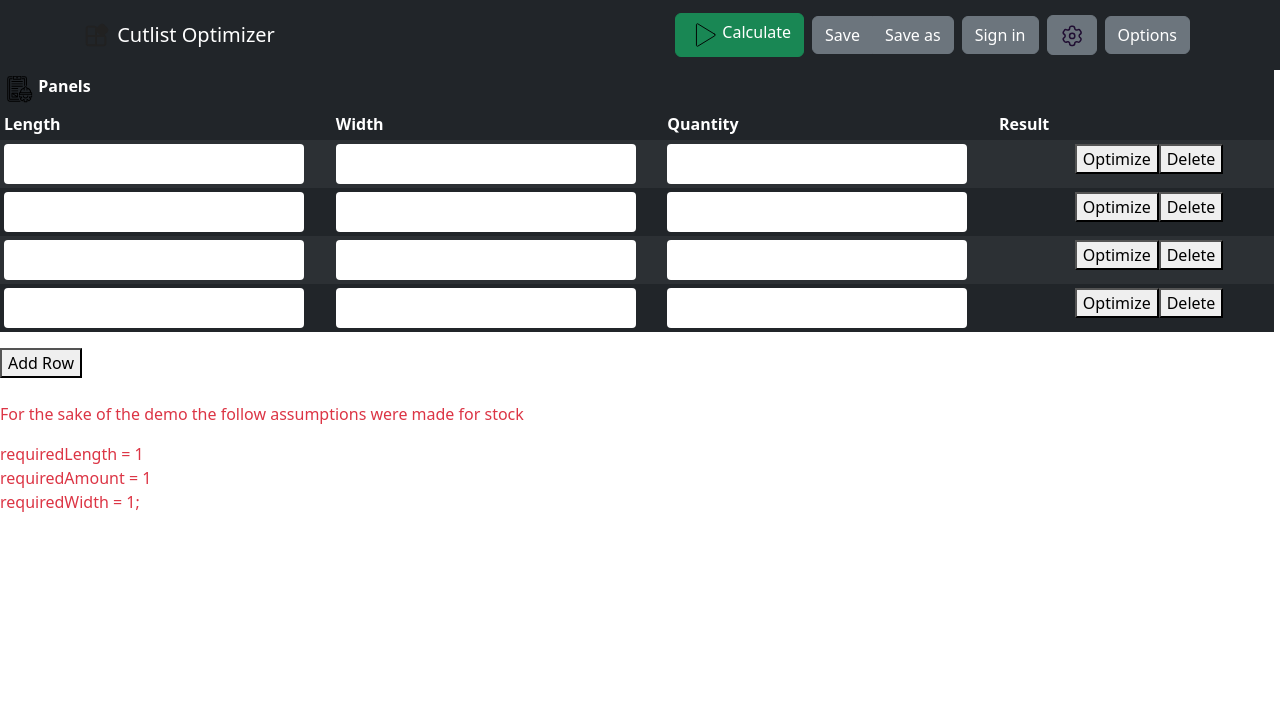
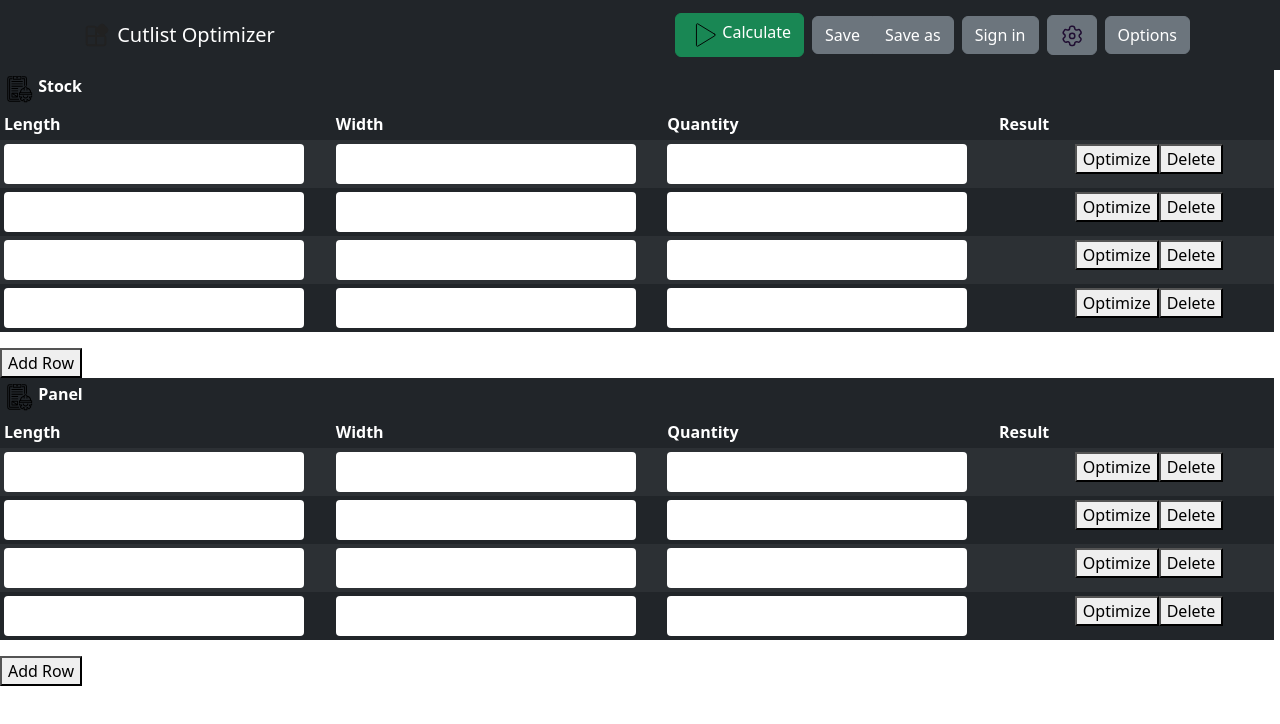
Before and after one commit to fakoredeDamilola/CLO_demo, a React (Vite) app: page / in a window 1280 px wide. Shown: the top 724 px of the page. Built offline with nearby package versions, Linux system fonts and the light colour scheme.

Commit message:
added worksheet fr stock data

```diff
--- a/src/App.jsx
+++ b/src/App.jsx
@@ -1,23 +1,80 @@
-// import { useState } from 'react'
+import { useState } from "react";
 // import reactLogo from './assets/react.svg'
 // import viteLogo from '/vite.svg'
 import "./App.css";
 import Header from "./components/Header";
 import Worksheet from "./components/Worksheet";
+// import Panelsheet from "./components/Panelsheet";
+// import Stocksheet from "./components/Stocksheet";
 
 function App() {
+  const [stockData, setStockData] = useState([]);
+  const [panelData, setPanelData] = useState([]);
+
+  const handleStockDataChange = (data) => {
+    setStockData(data);
+  };
+
+  const handlePanelDataChange = (data) => {
+    setPanelData(data);
+  };
+
+  const performCutlistOptimization = (stockData, panelData) => {
+    const requiredLength = stockData.length;
+    const requiredAmount = stockData.amount;
+    const requiredWidth = stockData.width;
+
+    const availableLength = panelData.length;
+    const availableAmount = panelData.amount;
+    const availableWidth = panelData.width;
+
+    const availableArea = availableLength * availableAmount * availableWidth;
+    const requiredArea = requiredLength * requiredAmount * requiredWidth;
+
+    if (
+      availableLength >= requiredLength &&
+      availableAmount >= requiredAmount &&
+      availableWidth >= requiredWidth
+    ) {
+      const usedStocksTotalArea = requiredArea;
+      const totalPanelsArea = availableArea;
+      const totalRequiredPanels = Math.ceil(availableArea / requiredArea);
+
+      const totalYield = totalPanelsArea - totalRequiredPanels * requiredArea;
+
+      return {
+        totalYield,
+        usedStocksTotalArea,
+        totalPanelsArea,
+        totalRequiredPanels,
+      };
+    } else {
+      return "Insufficient stock";
+    }
+  };
+
+  const handleOptimization = () => {
+    // You can access and utilize the data to perform the necessary calculations
+    console.log("Stock Data:", stockData);
+    console.log("Panel Data:", panelData);
+    // Perform the optimization computation using stockData and panelData
+    const optimizationResult = performCutlistOptimization(stockData, panelData);
+
+    console.log("Optimization Result:", optimizationResult);
+  };
   return (
     <>
       <Header />
-      <Worksheet />
-      <div className="my-4 text-danger">
-        <p>
-          For the sake of the demo the follow assumptions were made for stock
-        </p>
-        <p>
-          requiredLength = 1 <br /> requiredAmount = 1 <br /> requiredWidth = 1;
-        </p>
-      </div>
+      <Worksheet
+        title={"Stock"}
+        onDataChange={handleStockDataChange}
+        onOptimization={handleOptimization}
+      />
+      <Worksheet
+        title={"Panel"}
+        onDataChange={handlePanelDataChange}
+        onOptimization={handleOptimization}
+      />
     </>
   );
 }
--- /dev/null
+++ b/src/components/Panelsheet.jsx
@@ -0,0 +1,7 @@
+import Worksheet from "./Worksheet";
+
+const Panelsheet = () => {
+  return <Worksheet title={"Panel"} />;
+};
+
+export default Panelsheet;
--- a/src/components/Row.jsx
+++ b/src/components/Row.jsx
@@ -2,7 +2,7 @@
 import Modal from "react-bootstrap/Modal";
 import Button from "react-bootstrap/Button";
 
-const Row = ({ onDelete }) => {
+const Row = ({ onDelete, onOptimization, onDataChange }) => {
   const [values, setValues] = useState({
     length: "",
     quantity: "",
@@ -16,81 +16,87 @@
       ...prevValues,
       [name]: value,
     }));
+
+    onDataChange(values); // Pass the updated values to the parent component
   };
 
-  const [showPopup, setShowPopup] = useState(false);
+  // const [showPopup, setShowPopup] = useState(false);
 
-  const handleShowPopup = () => {
-    setShowPopup(true);
-  };
+  // const handleShowPopup = () => {
+  //   setShowPopup(true);
+  // };
 
-  const handleClosePopup = () => {
-    setShowPopup(false);
-  };
+  // const handleClosePopup = () => {
+  //   setShowPopup(false);
+  // };
 
-  const performCutlistOptimization = (
-    availableLength,
-    availableAmount,
-    availableWidth
-  ) => {
-    // for demo purposes the following estimations have been made
-    const requiredLength = 1;
-    const requiredAmount = 1;
-    const requiredWidth = 1;
+  // const performCutlistOptimization = (
+  //   availableLength,
+  //   availableAmount,
+  //   availableWidth
+  // ) => {
+  //   // for demo purposes the following estimations have been made
+  //   const requiredLength = 1;
+  //   const requiredAmount = 1;
+  //   const requiredWidth = 1;
 
-    const availableArea = availableLength * availableAmount * availableWidth;
-    const requiredArea = requiredLength * requiredAmount * requiredWidth;
+  //   const availableArea = availableLength * availableAmount * availableWidth;
+  //   const requiredArea = requiredLength * requiredAmount * requiredWidth;
 
-    if (
-      availableLength >= requiredLength &&
-      availableAmount >= requiredAmount &&
-      availableWidth >= requiredWidth
-    ) {
-      const usedStocksTotalArea = requiredArea;
-      const totalPanelsArea = availableArea;
-      const totalRequiredPanels = Math.ceil(availableArea / requiredArea);
+  //   if (
+  //     availableLength >= requiredLength &&
+  //     availableAmount >= requiredAmount &&
+  //     availableWidth >= requiredWidth
+  //   ) {
+  //     const usedStocksTotalArea = requiredArea;
+  //     const totalPanelsArea = availableArea;
+  //     const totalRequiredPanels = Math.ceil(availableArea / requiredArea);
 
-      const totalYield = totalPanelsArea - totalRequiredPanels * requiredArea;
+  //     const totalYield = totalPanelsArea - totalRequiredPanels * requiredArea;
 
-      return {
-        totalYield,
-        usedStocksTotalArea,
-        totalPanelsArea,
-        totalRequiredPanels,
-      };
-    } else {
-      return "Insufficient stock";
-    }
-  };
+  //     return {
+  //       totalYield,
+  //       usedStocksTotalArea,
+  //       totalPanelsArea,
+  //       totalRequiredPanels,
+  //     };
+  //   } else {
+  //     return "Insufficient stock";
+  //   }
+  // };
+
+  // const handleOptimization = () => {
+  //   const { length, quantity, width } = values;
+  //   const optimizationResult = performCutlistOptimization(
+  //     parseInt(length),
+  //     parseInt(quantity),
+  //     parseInt(width)
+  //   );
+
+  //   if (typeof optimizationResult === "object") {
+  //     const {
+  //       totalYield,
+  //       usedStocksTotalArea,
+  //       totalPanelsArea,
+  //       totalRequiredPanels,
+  //     } = optimizationResult;
+
+  //     setValues((prevValues) => ({
+  //       ...prevValues,
+  //       result: `Total Yield: ${totalYield}, Used Stocks Total Area: ${usedStocksTotalArea}, Total Panels Area: ${totalPanelsArea}, Total Required Panels: ${totalRequiredPanels}`,
+  //     }));
+  //   } else {
+  //     setValues((prevValues) => ({
+  //       ...prevValues,
+  //       result: optimizationResult,
+  //     }));
+  //   }
+
+  //   handleShowPopup();
+  // };
 
   const handleOptimization = () => {
-    const { length, quantity, width } = values;
-    const optimizationResult = performCutlistOptimization(
-      parseInt(length),
-      parseInt(quantity),
-      parseInt(width)
-    );
-
-    if (typeof optimizationResult === "object") {
-      const {
-        totalYield,
-        usedStocksTotalArea,
-        totalPanelsArea,
-        totalRequiredPanels,
-      } = optimizationResult;
-
-      setValues((prevValues) => ({
-        ...prevValues,
-        result: `Total Yield: ${totalYield}, Used Stocks Total Area: ${usedStocksTotalArea}, Total Panels Area: ${totalPanelsArea}, Total Required Panels: ${totalRequiredPanels}`,
-      }));
-    } else {
-      setValues((prevValues) => ({
-        ...prevValues,
-        result: optimizationResult,
-      }));
-    }
-
-    handleShowPopup();
+    onOptimization(); // Trigger the optimization computation in the parent component
   };
 
   const handleDelete = () => {
@@ -158,12 +164,12 @@
         <button onClick={handleOptimization}>Optimize</button>
         <button onClick={handleDelete}>Delete</button> {/* Add Delete button */}
       </td>
-      <Modal show={showPopup} onHide={handleClosePopup}>
+      {/* <Modal show={showPopup} onHide={handleClosePopup}>
         <Modal.Header closeButton>
           <Modal.Title>Optimization Result</Modal.Title>
         </Modal.Header>
         <Modal.Body>
-          {/* Display the optimization result here */}
+          Display the optimization result here
           {values.result}
         </Modal.Body>
         <Modal.Footer>
@@ -171,7 +177,7 @@
             Close
           </Button>
         </Modal.Footer>
-      </Modal>
+      </Modal> */}
       ;
     </tr>
   );
--- /dev/null
+++ b/src/components/Stocksheet.jsx
@@ -0,0 +1,8 @@
+import React from "react";
+import Worksheet from "./Worksheet";
+
+const Stocksheet = () => {
+  return <Worksheet title={"Stock"} />;
+};
+
+export default Stocksheet;
--- a/src/components/Worksheet.jsx
+++ b/src/components/Worksheet.jsx
@@ -3,18 +3,38 @@
 import Table from "react-bootstrap/Table";
 import panelLogoIcon from "../assets/icons/construction-clipboard.svg";
 
-const Worksheet = () => {
+const Worksheet = ({ title, onDataChange, onOptimization }) => {
   const defaultRows = [
-    <Row key={0} onDelete={() => handleDelete(0)} />,
-    <Row key={1} onDelete={() => handleDelete(1)} />,
-    <Row key={2} onDelete={() => handleDelete(2)} />,
+    <Row
+      key={0}
+      onDelete={() => handleDelete(0)}
+      onDataChange={onDataChange}
+      onOptimization={onOptimization}
+    />,
+    <Row
+      key={1}
+      onDelete={() => handleDelete(1)}
+      onDataChange={onDataChange}
+      onOptimization={onOptimization}
+    />,
+    <Row
+      key={2}
+      onDelete={() => handleDelete(2)}
+      onDataChange={onDataChange}
+      onOptimization={onOptimization}
+    />,
   ];
   const [rows, setRows] = useState(defaultRows);
 
   const addRow = () => {
     setRows([
       ...rows,
-      <Row key={rows.length} onDelete={() => handleDelete(rows.length)} />,
+      <Row
+        key={rows.length}
+        onDelete={() => handleDelete(rows.length)}
+        onDataChange={onDataChange}
+        onOptimization={onOptimization}
+      />,
     ]);
   };
 
@@ -47,7 +67,7 @@
                 height="30"
                 className="d-inline-block align-top"
               />{" "}
-              panels
+              {title}
             </th>
           </tr>
           <tr>
```
